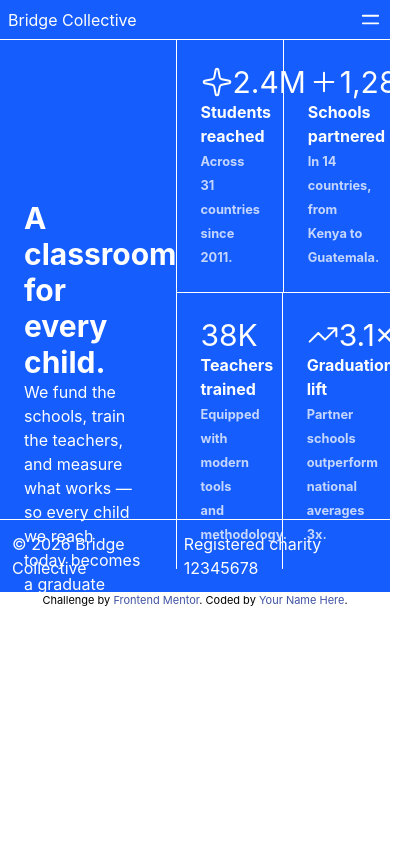
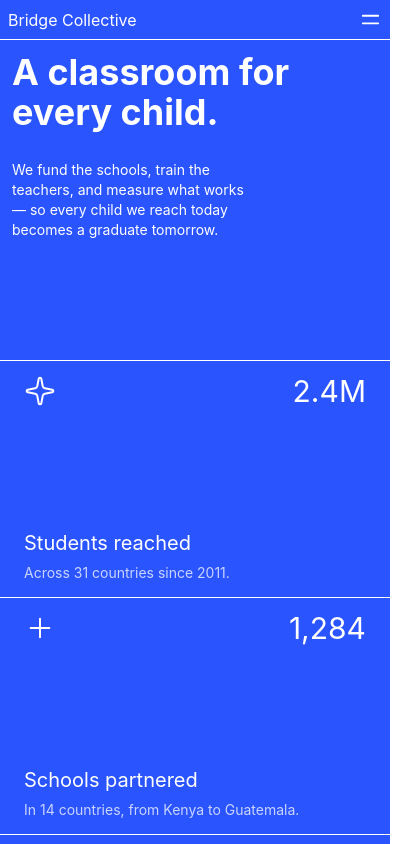
Before and after one commit to patrickanike940-bit/grid-landing-page-main, a website: page index.html in a window 390 px wide. Shown: the top 844 px of the page, 417 px wide, since content can reach past the window. Drawn offline with Linux system fonts and the light colour scheme.

Commit message:
MOBILE UPDATE

```diff
--- a/index.html
+++ b/index.html
@@ -16,7 +16,7 @@
   </style>
 </head>
 <body>
-<div class="container bg-blue-600 text-white">
+<div class="container h:500 bg-[#2A54FE] text-white">
 
   <nav class="myhead h-10 p-2">
     <!-- Nav -->
@@ -25,46 +25,46 @@
   </nav>
 
 
-  <main class="flex h-120 border border-solid border-l-0 border-r-0 border-t-0 border-white">
-  <div class="pt-40 w-[45%] p-6">
+  <main class="md:flex md:h-120 border border-solid border-l-0 border-r-0 border-t-0 border-white">
+  <div class="md:pt-40 md:w-[45%] md:p-6 pb-30 p-3 md:pb-10">
    <!-- Hero -->
-  <h1 class="text-3xl font-bold">A classroom</h1> <h1 class="text-3xl font-bold">for every child.</h1>
-  <p>We fund the schools, train the teachers,</p> <p>and measure what works — so every child we reach</p> <p> today becomes a graduate tomorrow.
+  <h1 class="text-4xl font-bold w-80">A classroom for every child.</h1>
+  <p class="text-sm md:w-80 w-60 pt-7">We fund the schools, train the teachers, and measure what works — so every child we reach today becomes a graduate tomorrow.
   </p>
   </div>
 
-  <div class="grid grid-cols-2">
-    <p class="border border-solid border-white border-t-0 border-r-0 flex flex-col justify-between p-6">
+  <div class="md:grid md:grid-cols-2">
+    <p class="md:border md:border-solid md:border-white md:border-t-0 md:border-r-0 md:flex md:flex-col md:justify-between p-3 md:p-6 border-t">
   <!-- Stats -->
-  <span class="flex justify-between"> <img src="./assets/images/icon-sparkle.svg" alt=""> <span class="text-3xl">2.4M</span> </span>
-  <span class="font-bold">Students reached <br>
-  <small class="opacity-75">Across 31 countries since 2011.</small> </span>
+  <span class="md:flex md:justify-between flex justify-between md:pt-0 pb-30 md:pb-7 pr-3 pl-3 "> <img src="./assets/images/icon-sparkle.svg" alt=""> <span class="text-3xl">2.4M</span> </span>
+  <span class="text-xl p-3 md:p-0">Students reached <br>
+  <small class="opacity-75 p-3 pb-4 md:p-0 text-sm">Across 31 countries since 2011.</small> </span>
 
   </p>
-  <p class="border border-solid border-white border-t-0 border-r-0 flex flex-col justify-between p-6">
-  <span class="flex justify-between text-3xl"> <img src="./assets/images/icon-plus.svg" alt=""> 1,284</span>
-  <span class="font-bold">Schools partnered <br> <small class="opacity-75">In 14 countries, from Kenya to Guatemala.</small> </span>
+  <p class="md:border md:border-solid md:border-white md:border-t-0 md:border-r-0 md:flex md:flex-col md:justify-between p-3 md:p-6 border-t">
+  <span class="md:flex md:justify-between flex justify-between text-3xl md:pt-0 pb-30 md:pb-7 pr-3 pl-3"> <img src="./assets/images/icon-plus.svg" alt=""> 1,284</span>
+  <span class="text-xl p-3 md:p-0">Schools partnered <br> <small class="opacity-75 p-3 pb-4 md:p-0 text-sm">In 14 countries, from Kenya to Guatemala.</small> </span>
   </p>
-  <p class="border border-solid border-white border-t-0 border-b-0 flex flex-col justify-between p-6">
-   <span class="flex justify-between"> <span><img src="./assets/images/icon-arrow-right.svg" alt=""></span> <span class="text-3xl">38K</span></span>
-  <span class="font-bold">
+  <p class="md:border md:border-solid md:border-white md:border-t-0 md:border-b-0 md:flex md:flex-col md:justify-between p-3 md:p-6 border-t">
+   <span class="flex justify-between md:pt-0 pb-30 md:pb-7 pr-3 pl-3"> <span><img src="./assets/images/icon-arrow-right.svg" alt=""></span> <span class="text-3xl">38K</span></span>
+  <span class="text-xl p-3 md:p-0">
   Teachers trained <br>
-  <small class="opacity-75">Equipped with modern tools and methodology.</small>
+  <small class="opacity-75 p-3 pb-4 md:p-0 text-sm">Equipped with modern tools and methodology.</small>
   </span>
 
  </p>
- <p class="flex flex-col justify-between p-6">
-  <span class="flex justify-between">
+ <p class="md:flex md:flex-col md:justify-between md:p-6 p-3 border-t">
+  <span class="flex justify-between md:pt-0 pb-30 md:pb-5 pr-3 pl-3">
   <img src="./assets/images/icon-trending-up.svg" alt="">
   <span class="text-3xl">3.1×</span>
   </span>
-  <span class="font-bold">
-  Graduation lift <br> <small class="opacity-75"> Partner schools outperform national averages 3x.</small>
+  <span class="text-xl p-3 md:p-0">
+  Graduation lift <br> <small class="opacity-75 p-3 md:p-0 text-sm"> Partner schools outperform national averages 3x.</small>
   </span>
  </p>
   </div>
   </main>
-<footer class="flex justify-between p-3">
+<footer class="md:flex md:justify-between md:p-3 max-[768px]:flex max-[768px]:flex-col p-2 font-extralight text-[12px]">
    <!-- Footer -->
   <span> © 2026 Bridge Collective</span>
   <span>Registered charity 12345678</span>
```
Also changed, not shown: src/output.css.
